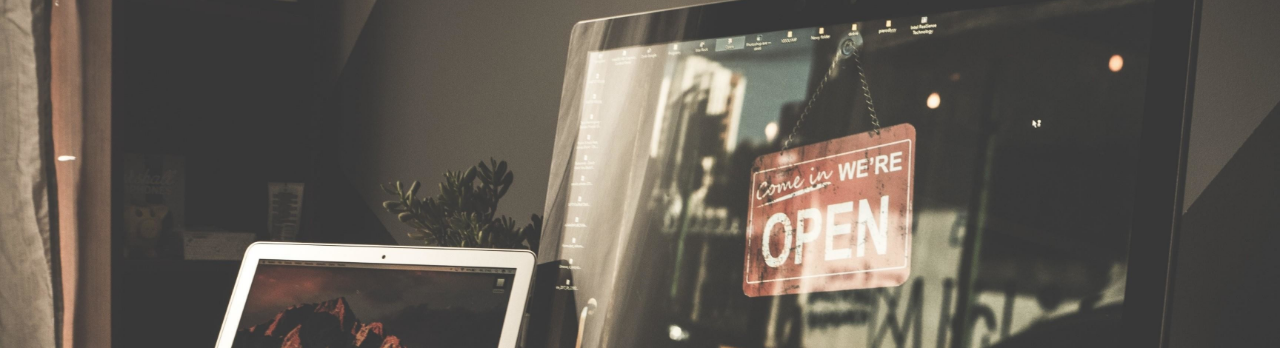
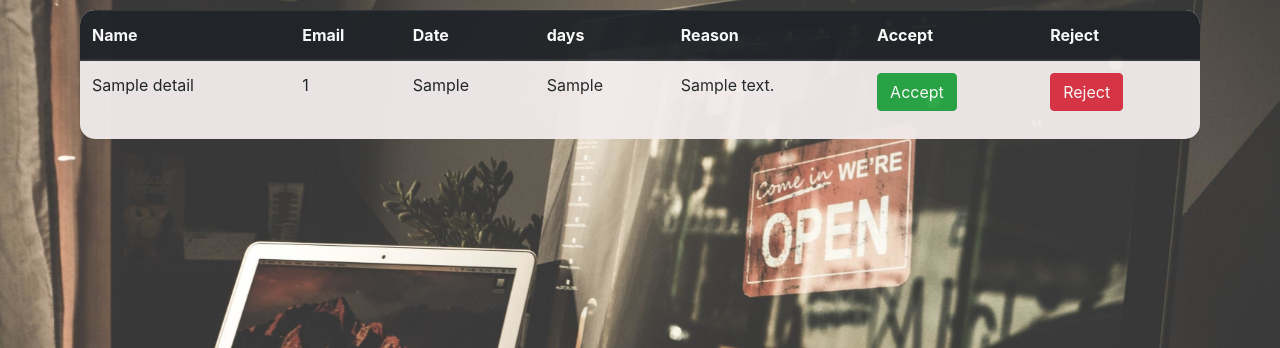
Before and after one commit to Ajiharan/Employee_leave_management_project, a PHP site: page /adminHome.php in a window 1280 px wide. Shown: the part 72-420 px from the top of the page. Run offline with PHP 8.4, Linux system fonts and the light colour scheme; the visitor is signed in with stand-in values (Sample User, id 1); tables that the repository leaves empty or names only in its code hold one stand-in row (values such as "Sample post"); some libraries are stand-ins or nearby versions.

Commit message:
real time functions added

```diff
--- a/adminHome.php
+++ b/adminHome.php
@@ -20,5 +20,33 @@ if(!isset($_SESSION['aid'])){
 
     include('./header/admin_header.php')
 ?>
+    <div class="container">
+        <div class="row">
+
+            <div class="emp-table table-responsive">
+                <h4 class="text-dark text-center">Employee leave Details</h4>
+              <script>
+                  $(document).ready(function(){
+                    setInterval(function(){
+                        $.ajax({
+                            url:"./server/view_employee_details.php",
+                            type:"GET",
+                            dataType: "html",
+                            success:function(d){
+                                $(".emp-table").html(d);
+
+                            }
+                        });
+
+                     },1000);
+
+                  });
+
+            </script>
+            </div>
+        </di>
+    </div>
+    <script src="js/jquery.js"></script>
+    <script src="js/jquery.validate.js"></script>
 </body>
 </html>
--- a/css/leave.css
+++ b/css/leave.css
@@ -61,4 +61,11 @@
   .leave-table{
       background-color: whitesmoke;
       margin:40px;
+      width: auto;
   }
+
+  .emp-table{
+    margin: 10px;
+    background-color: rgb(241, 235, 235);
+    border-radius: 15px;
+  }
--- a/header/admin_header.php
+++ b/header/admin_header.php
@@ -8,6 +8,7 @@
 
     <meta name="theme-color" content="#000000" />
     <link href="./css/index.css?v=<?php echo time(); ?>" rel="stylesheet" type="text/css"/>
+    <link href="./css/leave.css?v=<?php echo time(); ?>" rel="stylesheet" type="text/css"/>
     <title>Document</title>
 </head>
 <body>
--- a/register.php
+++ b/register.php
@@ -21,7 +21,7 @@
   ?>
   <div class="container">
 
-    <div class="container register-container col-md-6 col-sm-12 col-lg-6" id="login-container">
+    <div class="container register-container col-md-8 col-sm-12 col-lg-6" id="login-container">
         <div class="container-box">
             <div>
               <h4 class="text-center text-dark">Employee-Register</h4>
--- a/server/leaveForm.php
+++ b/server/leaveForm.php
@@ -17,7 +17,7 @@
 
             $sql="insert into leave_details(name,email_id,details,uid,days,fro) values(?,?,?,?,?,?)";
             $res=$con->prepare($sql);
-            $res->execute([$name,$email,$reason,$uid,$days,$reason]);
+            $res->execute([$name,$email,$reason,$uid,$days,$dol]);
             $_SESSION["register"]="Registered Sucessfully";
             echo 200;
     }catch(PDOException $e){
--- /dev/null
+++ b/server/view_employee_details.php
@@ -0,0 +1,54 @@
+<?php
+    session_start();
+    include('DBConnection.php');
+
+?>
+
+<?php
+
+    $result="  <table class='table'>
+    <thead class='thead-dark'>
+        <tr>
+
+        <th scope='col'>Name</th>
+        <th scope='col'>Email</th>
+        <th scope='col'>Date</th>
+        <th scope='col'>days</th>
+        <th scope='col'>Reason</th>
+        <th scope='col'>Accept</th>
+        <th scope='col'>Reject</th>
+        </tr>
+    </thead>
+
+    <tbody>";
+ try{
+    $sql="select * from leave_details";
+    $res=$con->prepare($sql);
+    $res->execute();
+    $tot=$res->rowCount();
+    if($tot > 0){
+        $login_users=$res->fetchAll();
+       foreach( $login_users as $row){
+        $result.= "<tr>
+            <td>".$row->name."</td>
+            <td>".$row->email_id."</td>
+            <td>".$row->fro."</td>
+            <td>".$row->days."</td>
+            <td>".$row->details."</td>
+            <td><button class='btn btn-success'>Accept</button></td>
+            <td><button class='btn btn-danger'>Reject</button></td>
+        </tr>";
+       }
+      $result.="
+       </tbody></table>";
+       echo  $result;
+    }else{
+       echo "<h4 class='text-center'>Records are not available</h4>";
+    }
+
+
+}catch(PDOException $e){
+    echo "Error".$e->getMessage();
+}
+
+?>
```
